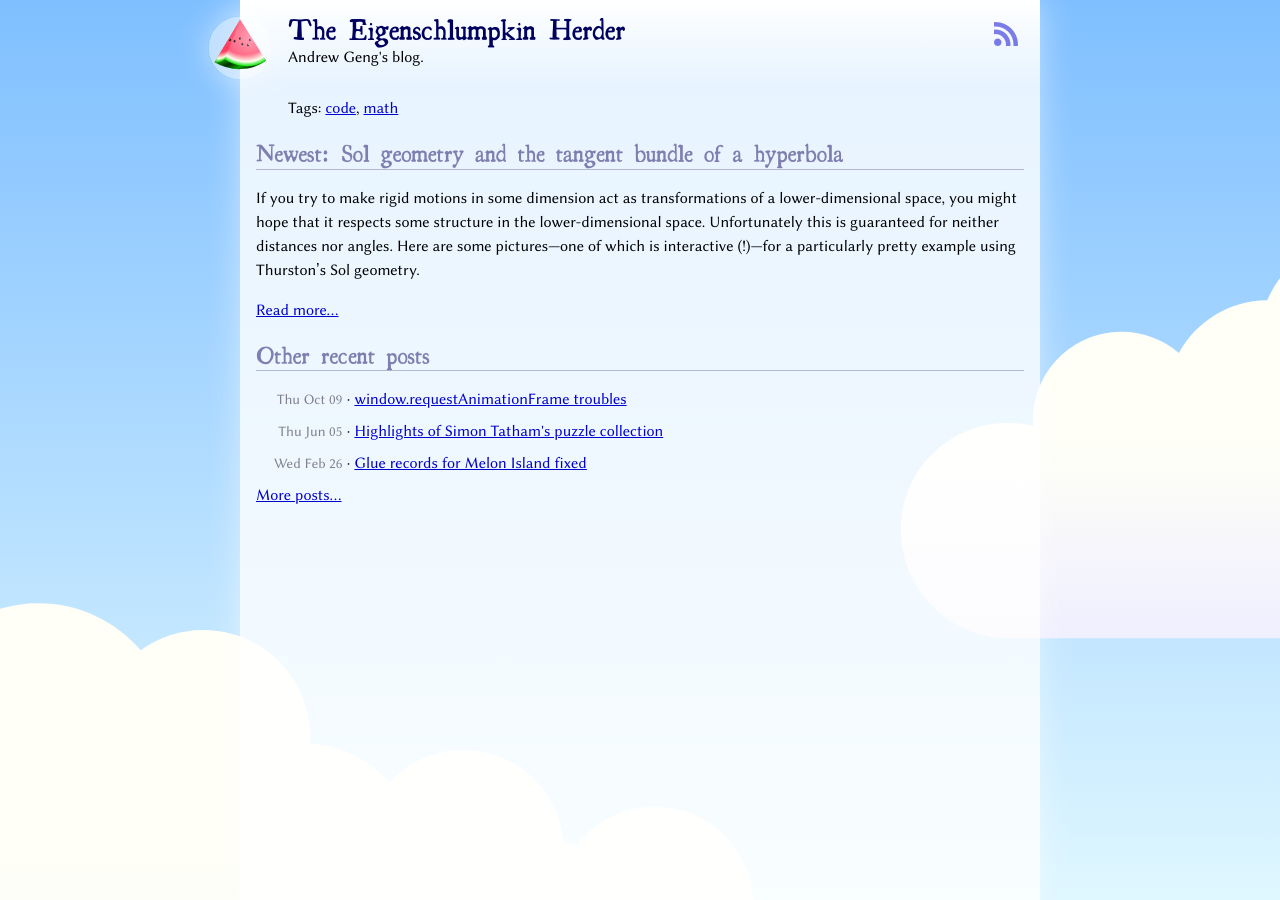
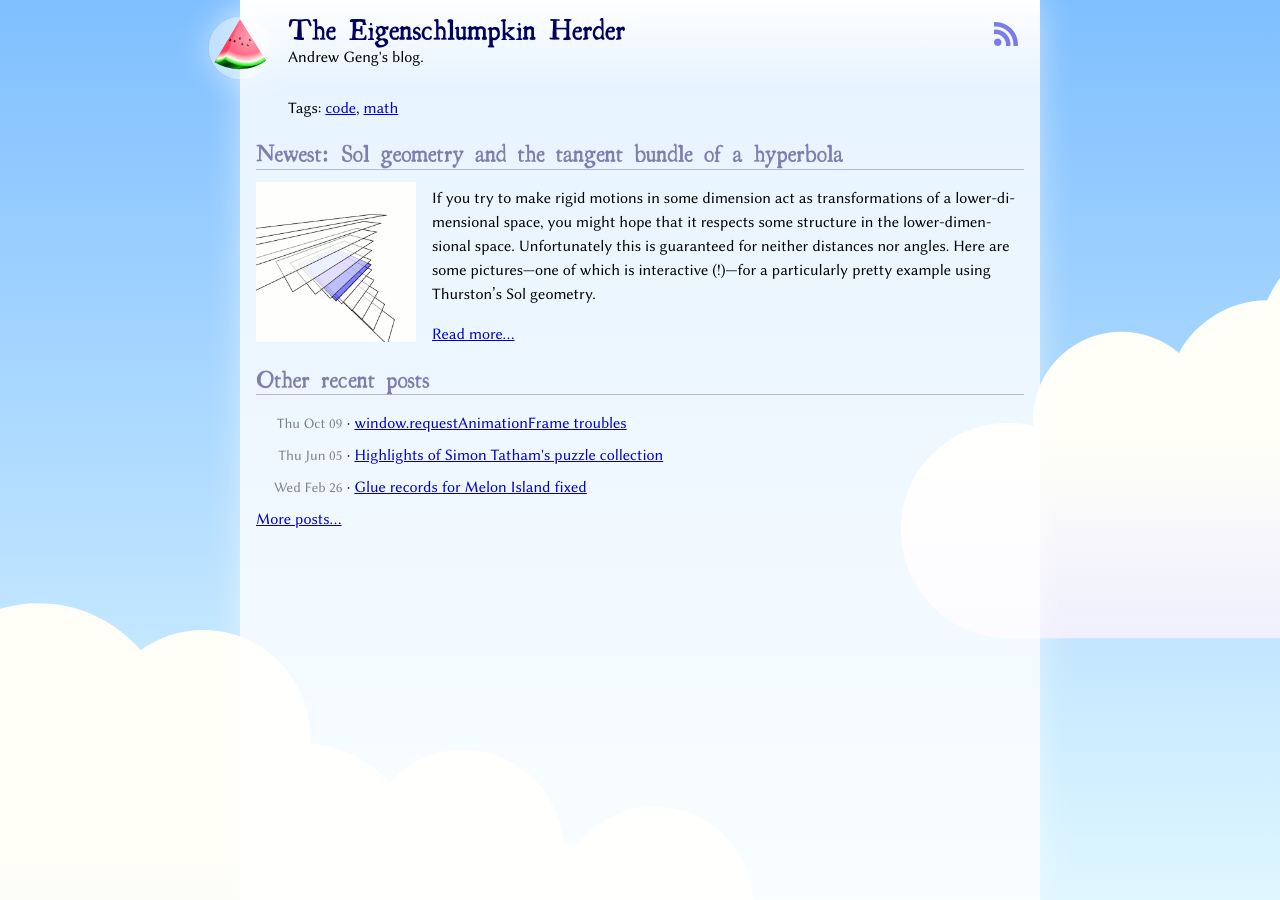
Before and after one commit to pteromys/blog, a Jekyll site: the page built from index.html, in a window 1280 px wide. Built offline with Jekyll 4.4.1, drawn with Linux system fonts in a browser that asks for light colours.

Commit message:
Show image for most recent post on front page.
Fixes #4.

```diff
--- a/base.scss
+++ b/base.scss
@@ -134,6 +134,16 @@ body { margin: 0em auto; padding: 1em; }
 	display: inline-block;
 	min-width: 6em; text-align: right;
 }
+.post-thumbnail {
+	display: block;
+	text-align: center;
+	img { width: 100%; max-width: 100%; }
+	@media only screen and (min-width: 25em) {
+		float: left;
+		margin-right: 1em;
+		img { width: auto; max-width: 10em; }
+	}
+}
 a.disguised { color: inherit; text-decoration: none; }
 .gplusembedded {
 	clear: both;
--- a/index.html
+++ b/index.html
@@ -21,6 +21,9 @@ Tags: {% include taglist.html %}
 (No entries yet.)
 {% else %}
 <h2><a class="disguised" href="{{ site.baseurl }}{{ site.posts[0].url }}">Newest: {{ site.posts[0].title }}</a></h2>
+{% if site.posts[0].thumbnail %}
+<a class="post-thumbnail" href="{{ site.baseurl }}{{ site.posts[0].url }}"><img src="{{ site.baseurl }}{{ site.posts[0].thumbnail }}" alt="Post thumbnail" /></a>
+{% endif %}
 {{ site.posts[0].excerpt | replace: '<h2', '<h3' | replace: '/h2>', '/h3>' }}
 <p><a href="{{ site.baseurl }}{{ site.posts[0].url }}">Read more&hellip;</a></p>
 {% endif %}
```
Also changed, not shown: _posts/2015-07-21-solgeometry.md (+1 -0 lines).
